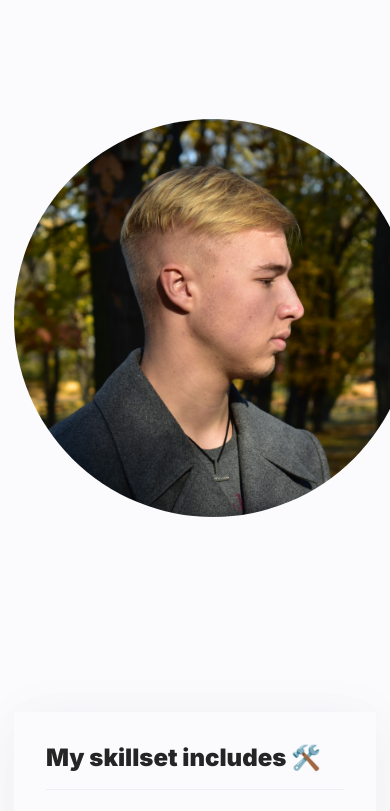
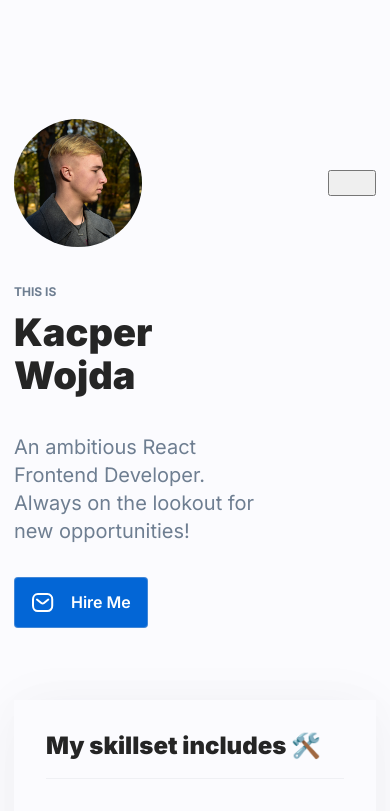
Before and after one commit to wojdaSoftware/personal-homepage, a React (Create React App) app: page / in a window 390 px wide. Shown: the top 811 px of the page. Built offline with nearby package versions, Linux system fonts and the light colour scheme.

Commit message:
header mobile styling

```diff
--- a/src/components/Header/index.js
+++ b/src/components/Header/index.js
@@ -14,8 +14,8 @@ import { ReactComponent as MailIcon } from '../../images/mail-icon.svg';
 const Header = ({ extraHeaderContent }) => (
   <StyledHeader>
     <StyledImage src={myself} alt="Portrait photo of me." />
+    {extraHeaderContent}
     <div>
-      {extraHeaderContent}
       <StyledPreTitle>THIS IS</StyledPreTitle>
       <StyledTitle>Kacper Wojda</StyledTitle>
       <StyledDescription>
@@ -24,7 +24,7 @@ const Header = ({ extraHeaderContent }) => (
       </StyledDescription>
       <HireMeButton href="mailto: kacper.a.wojda@gmail.com">
         <GridContainer>
-            <MailIcon />
+          <MailIcon />
           <HireMeButtonText>Hire Me</HireMeButtonText>
         </GridContainer>
       </HireMeButton>
--- a/src/components/Header/styled.js
+++ b/src/components/Header/styled.js
@@ -6,6 +6,7 @@ export const StyledHeader = styled.header`
   margin-top: 119px;
   display: grid;
   grid-template-columns: auto 1fr;
+  grid-template-rows: auto auto;
   grid-column-gap: 72px;
 `;
 
@@ -14,6 +15,13 @@ export const StyledImage = styled.img`
   width: 398px;
   height: 398px;
   display: inline-block;
+  grid-area: 1 / 1 / last-line /1;
+
+  @media (max-width: ${({theme})=>theme.breakpoint.mobile}px) {
+    grid-area: 1 / 1 / 1 /1;
+    width: 128px;
+    height: 128px;
+  }
 `;
 
 export const StyledTitle = styled.h1`
--- a/src/components/ThemeButton/styled.js
+++ b/src/components/ThemeButton/styled.js
@@ -5,6 +5,10 @@ export const StyledThemeButtonText = styled.span`
   font-size: 12px;
   font-weight: 700;
   margin-right: 12px;
+
+  @media (max-width: ${({theme})=>theme.breakpoint.mobile}px) {
+    display: none;
+  }
 `;
 
 export const StyledThemeButton = styled.button`
```
